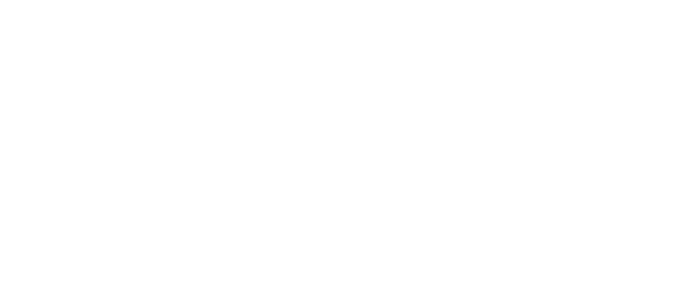
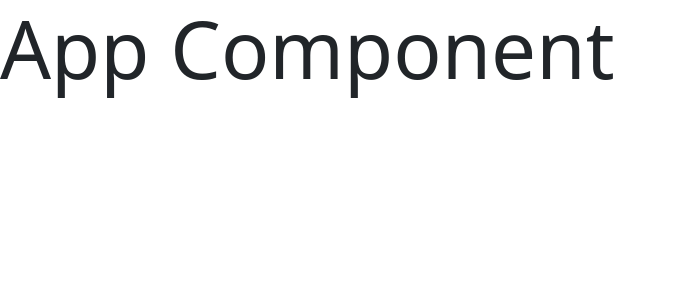
Before and after one commit to joelmukanya/properties, a Vue app: page / in a window 1280 px wide. Shown: the top 300 px of the page, without its empty margins (0-676 px from the left). Built offline with nearby package versions, Linux system fonts and the light colour scheme.

Commit message:
Bootstrap installed

```diff
--- a/package.json
+++ b/package.json
@@ -8,6 +8,7 @@
     "lint": "vue-cli-service lint"
   },
   "dependencies": {
+    "@popperjs/core": "^2.11.5",
     "bootstrap": "^5.1.3",
     "core-js": "^3.8.3",
     "vue": "^3.2.13"
--- a/src/App.vue
+++ b/src/App.vue
@@ -1,14 +1,14 @@
 <template>
-  <NavComponent/>
+  <h1 class="display-1">App Component</h1>
 </template>
 
 <script>
-import NavComponent from './components/Navigation.vue'
+// import NavComponent from './components/Navigation.vue'
 
 export default {
   name: 'App',
   components: {
-    NavComponent
+    // NavComponent
   }
 }
 </script>
--- a/src/components/Navigation.vue
+++ /dev/null
@@ -1,12 +0,0 @@
-<template>
-  <nav>
-
-  </nav>
-</template>
-
-<script>
-export default {
-  name: 'NavComponent',
-  props: {}
-}
-</script>
--- a/src/main.js
+++ b/src/main.js
@@ -1,4 +1,6 @@
 import { createApp } from 'vue'
 import App from './App.vue'
+import "bootstrap/dist/css/bootstrap.min.css"
+import "bootstrap"
 
 createApp(App).mount('#app')
```
Also changed, not shown: 1 other file (tests, documents, lock files or other folders).
